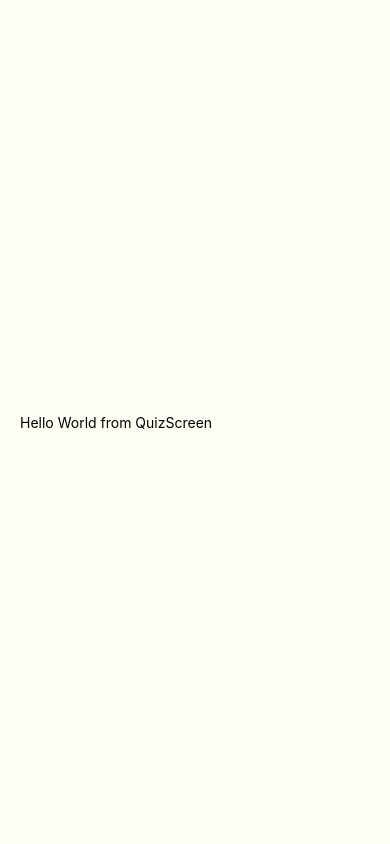
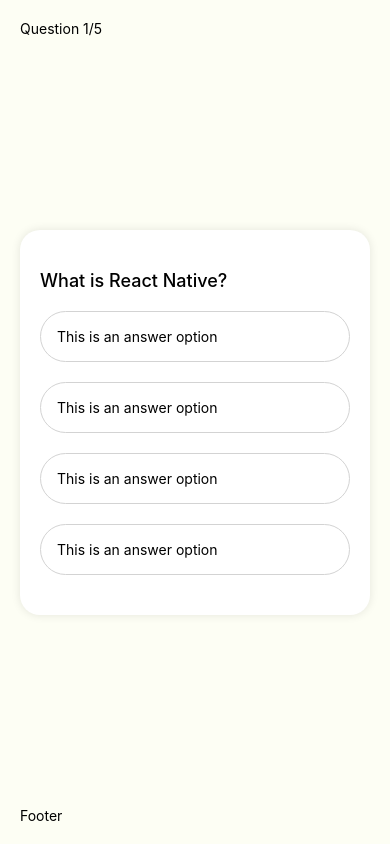
Before and after one commit to tranml/my-quiz, a React Native app: screen / in a window 390 px wide. Built offline with nearby package versions, Linux system fonts and the light colour scheme.

Commit message:
Create QuizScreen UI

```diff
--- a/src/app/QuizScreen.tsx
+++ b/src/app/QuizScreen.tsx
@@ -1,20 +1,31 @@
-import { View, Text } from "react-native";
+import { View, Text, StyleSheet } from "react-native";
+import QuestionCard from "../components/QuestionCard";
 
 const colorPalette = {
-    new: "#FDFEF4"
+  new: "#FDFEF4",
 };
 
 export default function QuizScreen() {
   return (
-    <View
-      style={{
-        backgroundColor: colorPalette.new,
-        flex: 1,
-        justifyContent: "center",
-        padding: 20,
-      }}
-    >
-      <Text>Hello World from QuizScreen</Text>
+    <View style={styles.container}>
+      <View>
+        <Text>Question 1/5</Text>
+      </View>
+
+      <QuestionCard />
+
+      <View>
+        <Text>Footer</Text>
+      </View>
     </View>
   );
 }
+
+const styles = StyleSheet.create({
+  container: {
+    backgroundColor: colorPalette.new,
+    flex: 1,
+    justifyContent: "space-between",
+    padding: 20,
+  },
+});
```
